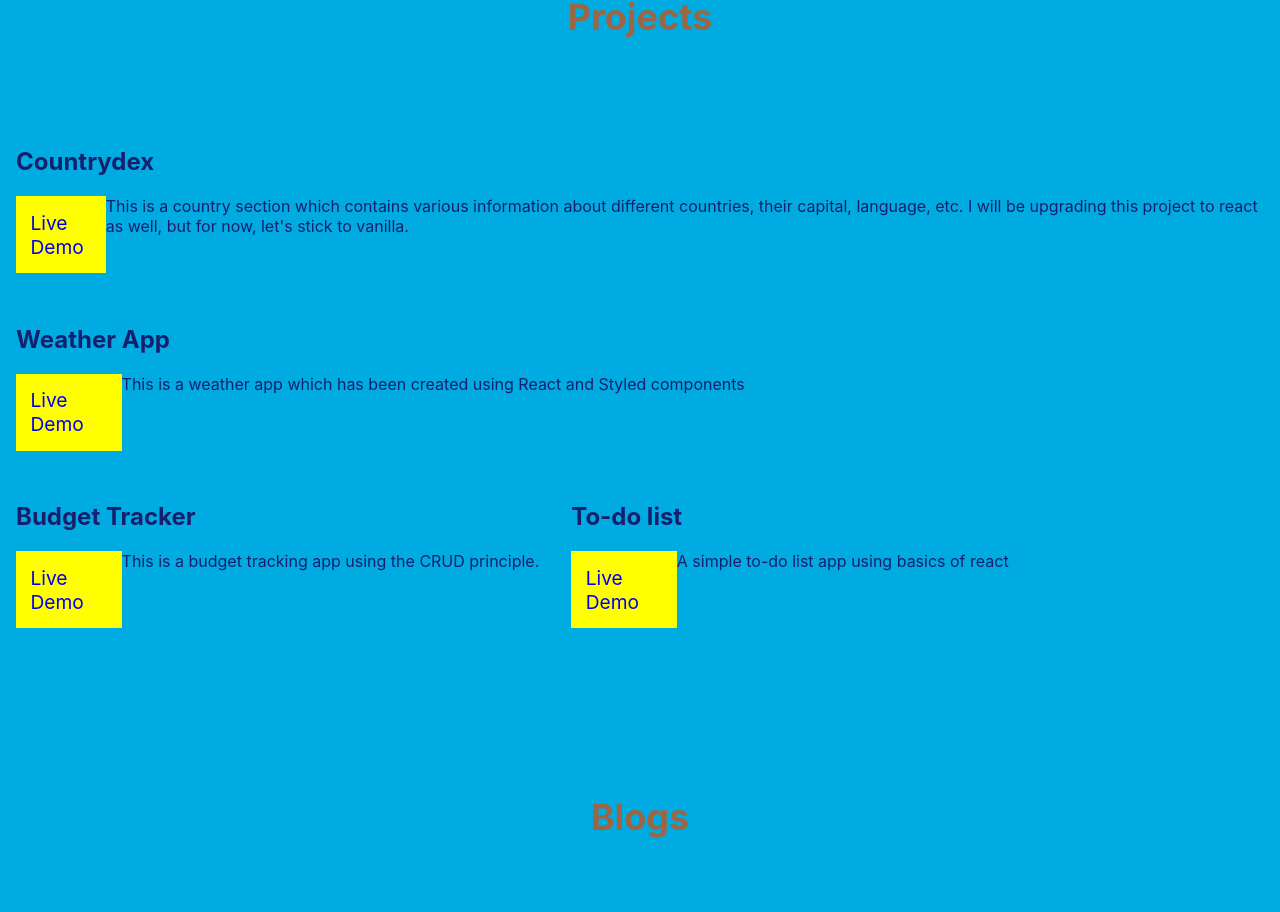
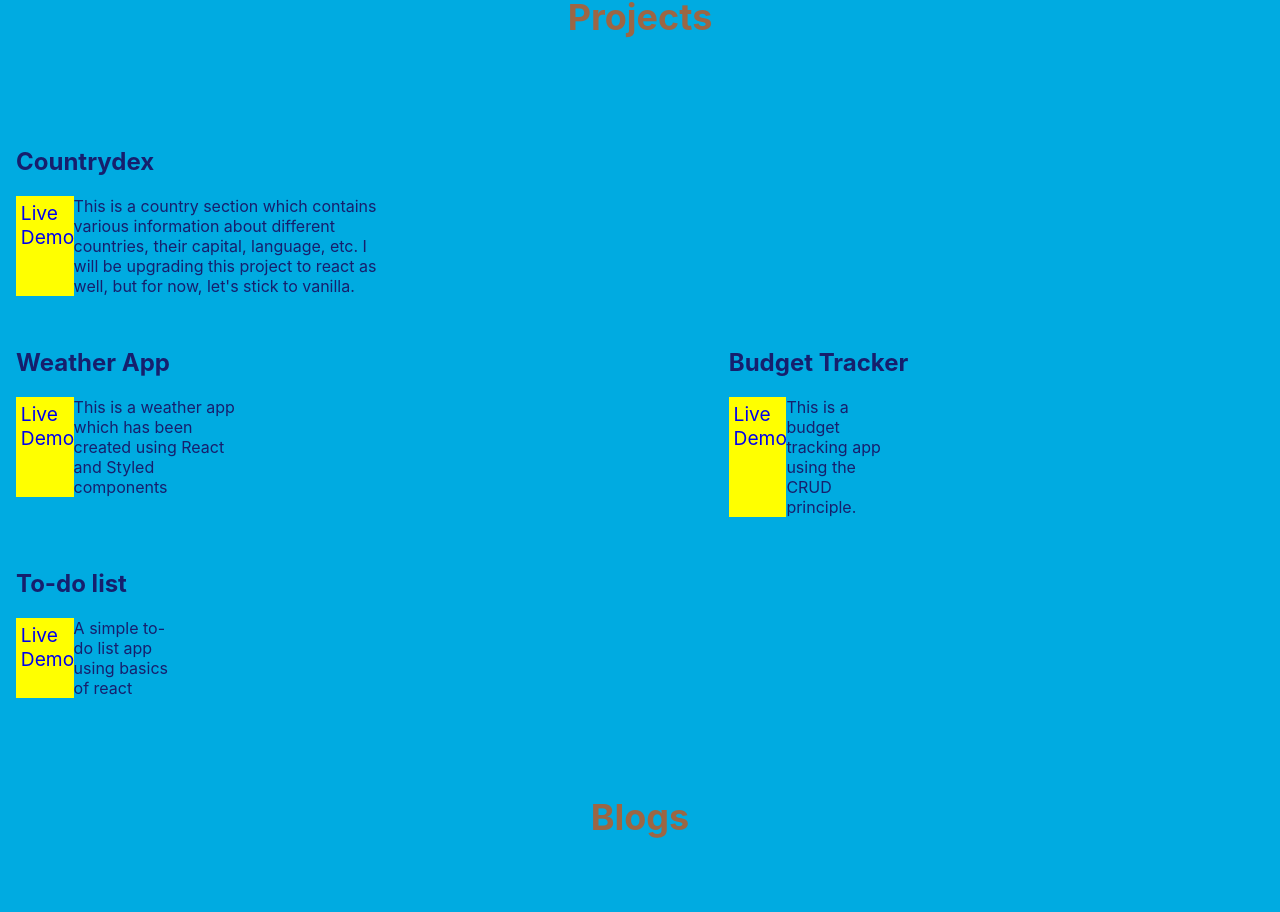
Before and after one commit to RealShivesh/portfolio, a React (Create React App) app: page / in a window 1280 px wide. Shown: the part 2018-2930 px from the top of the page. Built offline with nearby package versions, Linux system fonts and the light colour scheme.

Commit message:
minor changes

```diff
--- a/src/data/ProjectList.js
+++ b/src/data/ProjectList.js
@@ -9,20 +9,20 @@ export const ProjectList = [
   {
     id: 1,
     name: 'Weather App',
-    link: 'http://realshivesh.github.io/countries',
+    link: 'http://realshivesh.github.io/weather-pwa',
     description:
       'This is a weather app which has been created using React and Styled components',
   },
   {
     id: 2,
     name: 'Budget Tracker',
-    link: 'http://realshivesh.github.io/countries',
+    link: 'http://realshivesh.github.io/budget-tracker',
     description: 'This is a budget tracking app using the CRUD principle.',
   },
   {
     id: 3,
     name: 'To-do list',
-    link: 'http://realshivesh.github.io/countries',
+    link: 'http://realshivesh.github.io/todo',
     description: 'A simple to-do list app using basics of react',
   },
 ]
--- a/src/styles/Main.styles.js
+++ b/src/styles/Main.styles.js
@@ -54,16 +54,19 @@ const FooterRow = styled.footer`
 const Project = styled.article`
   display: flex;
   flex-direction: column;
+  flex-wrap: wrap;
   margin: 1em;
   & div {
     display: flex;
     flex-direction: row;
+    width: 50%;
   }
 `
 
 const DemoLink = styled.a`
-  padding: 0.75em;
-  width: 4em;
+  padding: 0.25em;
+  width: 100%;
+  max-width: 2.5em;
   background: yellow;
   text-decoration: none;
   font-size: 1.2rem;
```
